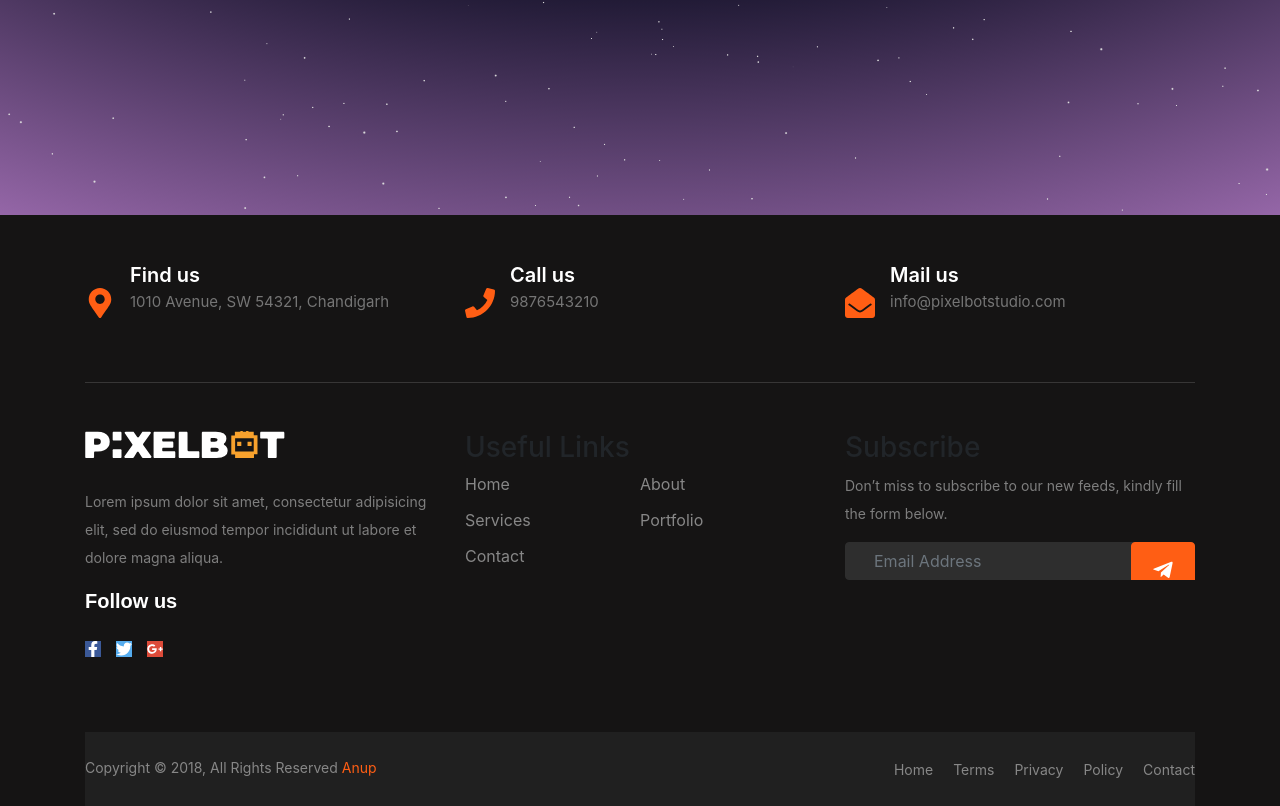
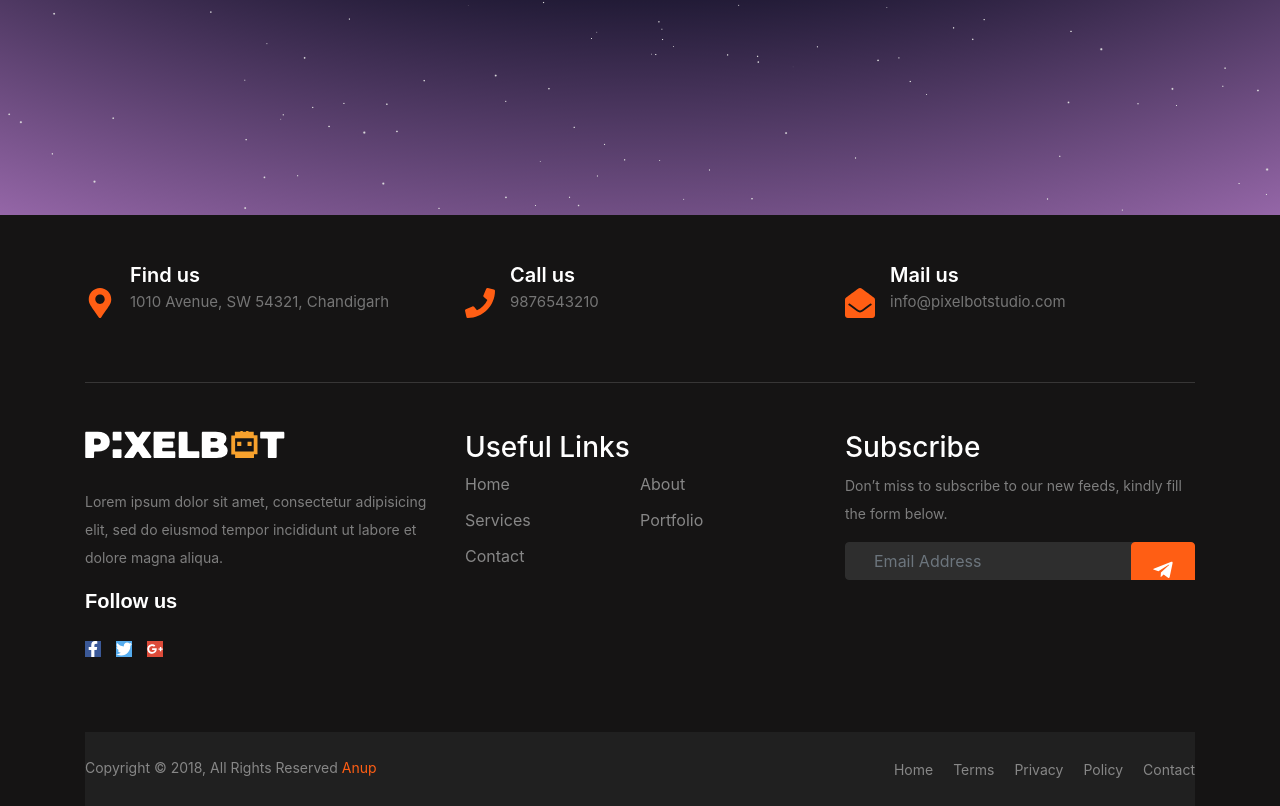
Before and after one commit to pixelBot-me/launching-pixelBot-studio, a React (Vite) app: page / in a window 1280 px wide. Shown: the part 643-1449 px from the top of the page. Built offline with nearby package versions, Linux system fonts and the light colour scheme.

Commit message:
white text change

```diff
--- a/src/common/Footer.jsx
+++ b/src/common/Footer.jsx
@@ -65,7 +65,7 @@ export default function Footer() {
               </div>
             </Col>
             <Col xl={4} lg={4} md={6} className="mb-3">
-              <div className="footer-widget">
+              <div className="footer-widget text-white">
                 <h3>Useful Links</h3>
                 <ul>
                   <li><a href="#">Home</a></li>
@@ -77,7 +77,7 @@ export default function Footer() {
               </div>
             </Col>
             <Col xl={4} lg={4} md={6} className="mb-4">
-              <div className="footer-widget">
+              <div className="footer-widget text-white">
                 <h3>Subscribe</h3>
                 <div className="footer-text mb-25">
                   <p>Don’t miss to subscribe to our new feeds, kindly fill the form below.</p>
```
